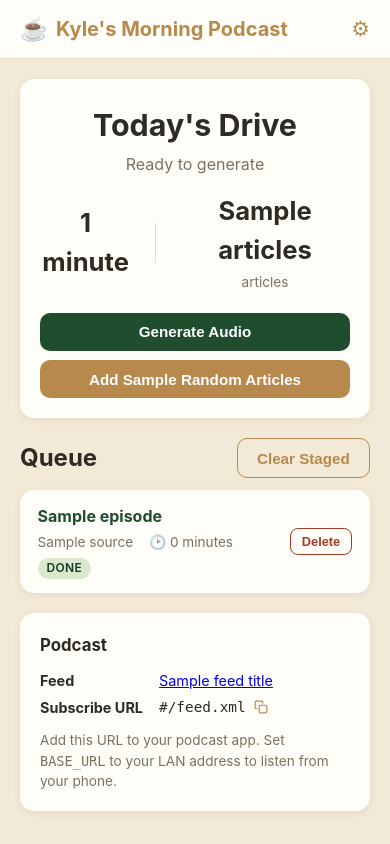
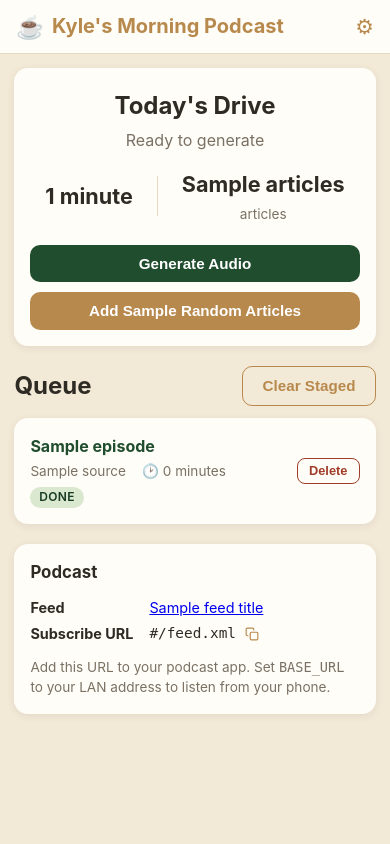
Before and after one commit to kylesezhi/wallabag-podcast, a FastAPI app: template templates/index.html in a window 390 px wide. Run offline with FastAPI, Linux system fonts and the light colour scheme; the template is opened without the code that fills it: most values are stand-ins (such as "Sample title", 1, 10 or a date in 2020); parts of the project's set-up code (start-up, migrations or seed data) failed here and were passed over.

Commit message:
Fix mobile styling issue

```diff
--- a/static/css/style.css
+++ b/static/css/style.css
@@ -93,18 +93,23 @@ body {
 .home-grid,
 .settings-grid {
   display: grid;
-  grid-template-columns: 1fr;
+  grid-template-columns: minmax(0, 1fr);
   gap: 1.25rem;
+}
+
+.drive-column,
+.info-column {
+  min-width: 0;
 }
 
 @media (min-width: 900px) {
   .home-grid {
-    grid-template-columns: 2fr 1fr;
+    grid-template-columns: minmax(0, 2fr) minmax(0, 1fr);
     align-items: start;
   }
 
   .settings-grid {
-    grid-template-columns: 1fr 1fr;
+    grid-template-columns: minmax(0, 1fr) minmax(0, 1fr);
     align-items: start;
   }
 }
@@ -149,6 +154,7 @@ body {
 
 .drive-stats {
   display: flex;
+  flex-wrap: wrap;
   justify-content: center;
   align-items: center;
   gap: 1.5rem;
@@ -273,9 +279,14 @@ body {
   padding: 0.9rem 1.1rem;
 }
 
+.queue-item-body {
+  min-width: 0;
+}
+
 .queue-item-title {
   margin: 0;
   font-weight: 700;
+  overflow-wrap: anywhere;
 }
 
 a.queue-item-title {
@@ -292,6 +303,7 @@ a.queue-item-title:hover {
   color: var(--text-muted);
   font-size: 0.85rem;
   display: flex;
+  flex-wrap: wrap;
   gap: 1rem;
 }
 
@@ -305,6 +317,7 @@ a.queue-item-title:hover {
 
 .queue-item-error {
   color: var(--danger);
+  overflow-wrap: anywhere;
 }
 
 .queue-item-delete {
@@ -502,3 +515,27 @@ a.queue-item-title:hover {
   font-size: 0.85rem;
   margin: 0;
 }
+
+/* --- Small screens ---------------------------------------------------------- */
+
+@media (max-width: 480px) {
+  .site-header {
+    padding: 0.6rem 1rem;
+  }
+
+  .content {
+    padding: 0.9rem;
+  }
+
+  .card {
+    padding: 1rem;
+  }
+
+  .drive-title {
+    font-size: 1.5rem;
+  }
+
+  .stat-value {
+    font-size: 1.35rem;
+  }
+}
```
Also changed, not shown: TODO.md (+0 -1 lines), docs/plans/fix-mobile-overflow.md (added, +22 -0 lines), reference/mobile-ui-issue.png (added).
